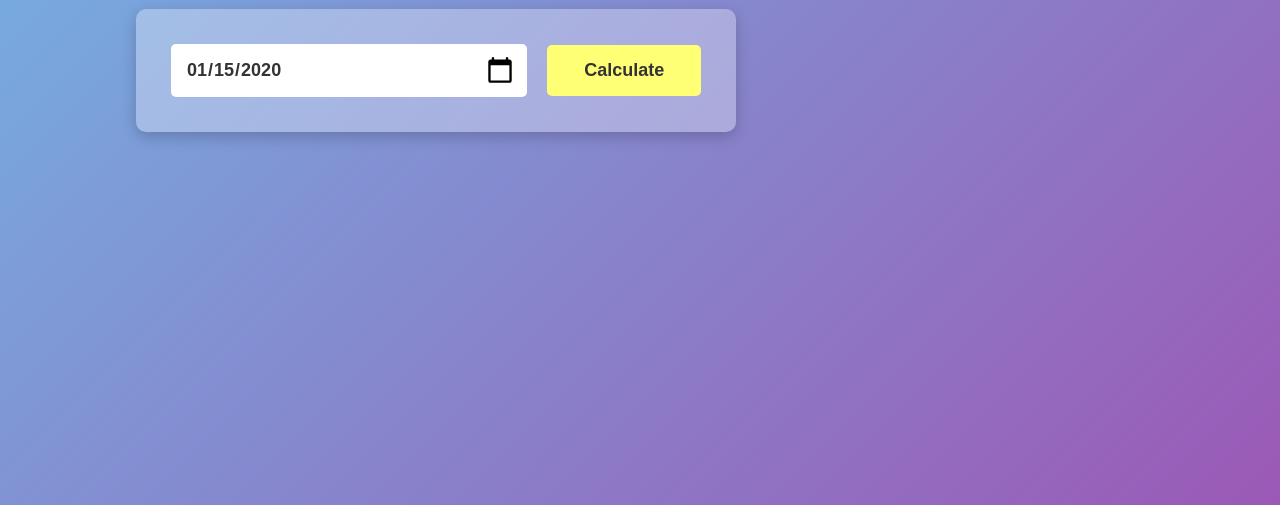
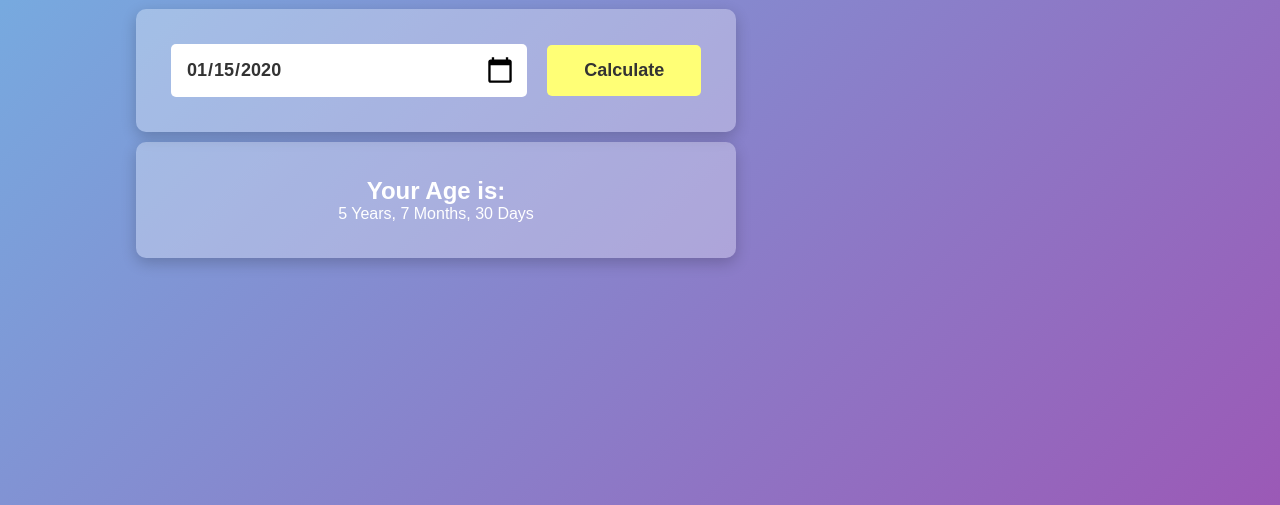
Before and after one commit to mikalPaudel/6.-Age-Calculator, a plain HTML site: page index.html in a window 1280 px wide. Both pictures are taken after typing "2020-01-15" into the empty fields and a click on the button "Calculate". Shown: the part 295-800 px from the top of the page. Drawn offline with Linux system fonts and the light colour scheme.

Commit message:
Add age output display and validation to age calculator

```diff
--- a/index.html
+++ b/index.html
@@ -14,7 +14,11 @@
                 <input type="date" id="date-input" placeholder="Enter your birth date">
                 <button id="calculate-btn">Calculate</button>
             </div>
+            <div class="result">
+                <h2>Your Age is:</h2>
+                <p id="age-output">0 Years, 0 Months, 0 Days</p>
         </div>
     </div>
+    <script src="script.js"></script>
 </body>
 </html>
--- a/script.js
+++ b/script.js
@@ -0,0 +1,31 @@
+let userInput = document.getElementById("date-input");
+userInput.max = new Date().toISOString().split("T")[0];
+document.getElementById("calculate-btn").addEventListener("click", function() {
+document.querySelector(".result").style.display = "block";
+    let birthDate = new Date(userInput.value);
+    if (userInput.value === "" || birthDate > new Date()) {
+        alert("Please enter a valid date.");
+        document.querySelector(".result").style.display = "none";
+        return;
+    }
+    let today = new Date();
+    let ageYears = today.getFullYear() - birthDate.getFullYear();
+    let ageMonths = today.getMonth() - birthDate.getMonth();
+    let ageDays = today.getDate() - birthDate.getDate();
+    if (ageDays < 0) {
+        ageMonths--;
+        ageDays += new Date(today.getFullYear(), today.getMonth(), 0).getDate();
+    }
+    if (ageMonths < 0) {
+        ageYears--;
+        ageMonths += 12;
+    }
+    document.getElementById("age-output").innerText = `${ageYears} Years, ${ageMonths} Months, ${ageDays} Days`;
+
+});
+userInput.addEventListener("keydown", function(event) {
+    event.preventDefault();
+});
+userInput.addEventListener("click", function() {
+    this.showPicker();
+});
--- a/styles.css
+++ b/styles.css
@@ -73,3 +73,12 @@
     background-size: 30px;
     cursor: pointer;
 }
+.result{
+    display: none;
+    margin-top: 10px;
+    padding: 35px;
+    border-radius: 10px;
+    background: rgba(255, 255, 255, 0.3);
+    box-shadow: 0 5px 15px rgba(0,0,0,0.2);
+    text-align: center;
+}
```
